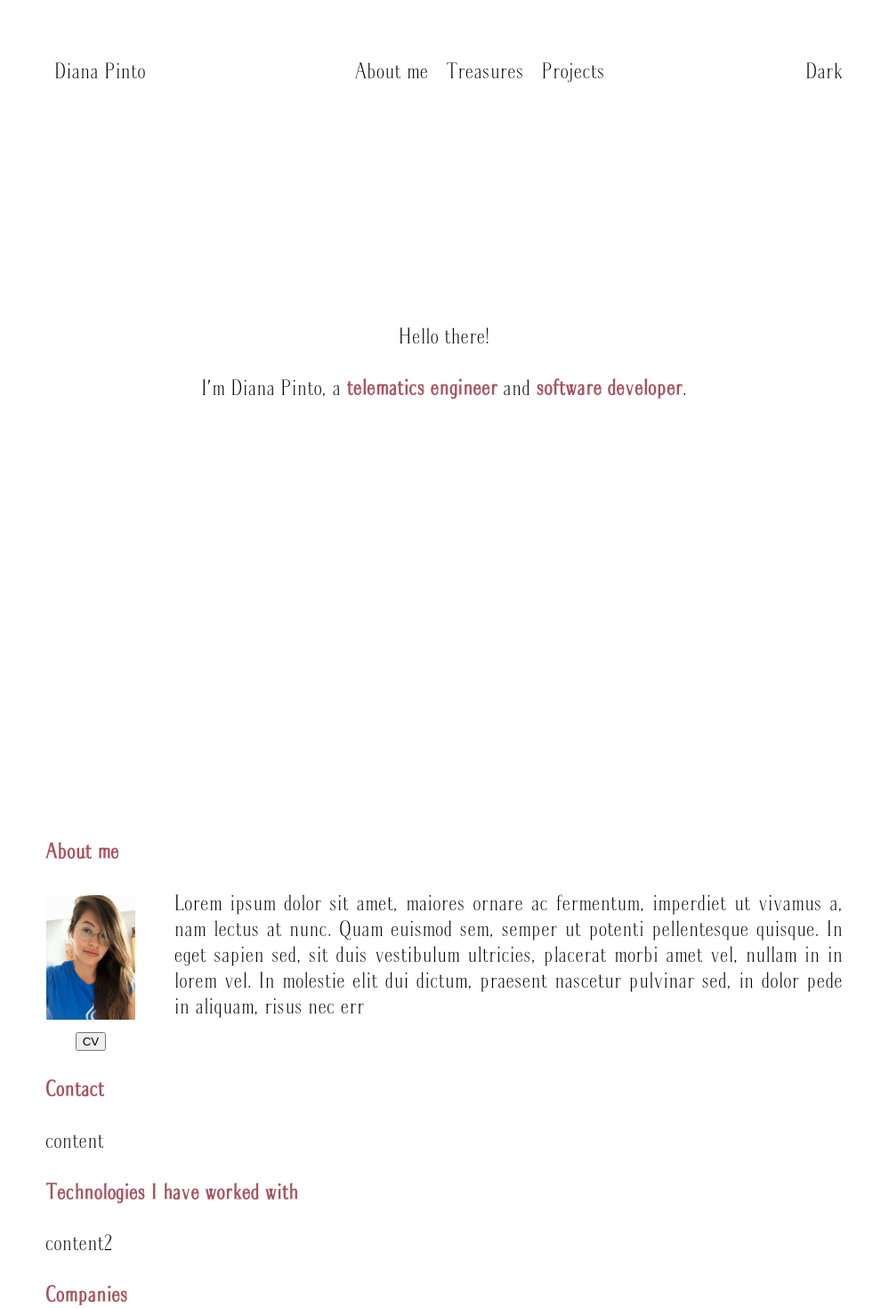
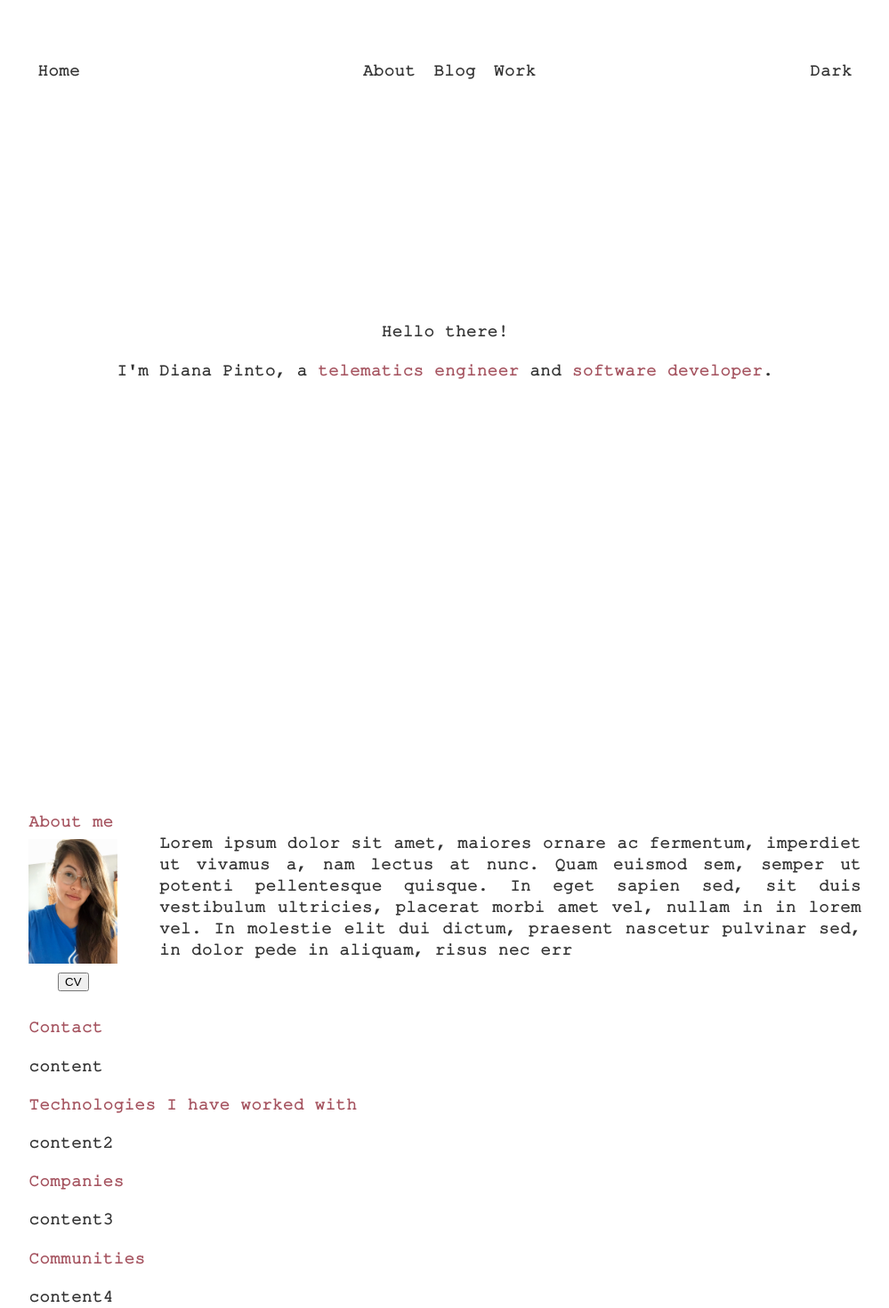
Before and after one commit to apokochito/Apokochito.github.io, a React (Create React App) app: page / in a window 1280 px wide. Shown: the top 1470 px of the page at 89% size, without its empty margins (140-1139 px from the left). Built offline with nearby package versions, Linux system fonts and the light colour scheme.

Commit message:
Change font and style

```diff
--- a/src/assets/css/App.css
+++ b/src/assets/css/App.css
@@ -1,5 +1,5 @@
 .App {
-  padding: 5% 15% 1%;
+  padding: 5% 13% 1%;
 }
 
 a {
@@ -14,6 +14,10 @@ p {
 span {
   color: #a5535f;
   font-weight: bold;
+}
+
+#profile p {
+  margin: 0px;
 }
 
 @media screen and (min-width: 434px) and (max-width: 695px) {
--- a/src/assets/css/Footer.css
+++ b/src/assets/css/Footer.css
@@ -4,7 +4,3 @@
   display: flex;
   justify-content: space-between;
 }
-
-#bottom-footer p {
-  margin: inherit;
-}
--- a/src/assets/css/Intro.css
+++ b/src/assets/css/Intro.css
@@ -4,12 +4,11 @@ img {
 }
 
 #cv {
-  padding: 4% 5% 3% 0%;
+  padding: 0.5% 5% 3% 0%;
 }
 
 #profile {
   text-align: center;
-  margin: auto;
   display: flex;
 }
 
--- a/src/assets/css/Nav.css
+++ b/src/assets/css/Nav.css
@@ -4,11 +4,16 @@
 }
 
 #navbar a {
-  margin: 0px 10px;
+  padding: 10px;
+}
+
+#background-mode {
+  padding: 0px 10px 10px 0px;
 }
 
 #navbar a:hover {
   color: #a5535f;
+  transition: all 0.4s ease-in-out;
 }
 
 @media screen and (min-width: 434px) and (max-width: 695px) {
--- a/src/assets/css/index.css
+++ b/src/assets/css/index.css
@@ -1,8 +1,8 @@
 body {
-  margin: 0;
   font-family: spirequal;
-  font-size: 1.8em;
-  font-weight: 500;
+  font-size: 1.2em;
+  color: #333;
+  font-weight: 600;
   letter-spacing: 0.02em;
   -webkit-font-smoothing: antialiased;
   -moz-osx-font-smoothing: grayscale;
@@ -10,7 +10,7 @@ body {
 
 @font-face {
   font-family: "spirequal";
-  src: local("spirequal"), url(./../fonts/spirequal.ttf) format("truetype");
+  src: local("spirequal"), url(./../fonts/nimbusmono.otf) format("truetype");
 }
 
 #root {
--- a/src/components/App.js
+++ b/src/components/App.js
@@ -18,8 +18,8 @@ function App() {
       <Nav />
       <Main />
       <Intro />
-      {notes.map(note => (
-        <Note title={note.title} content={note.content} />
+      {notes.map((note, i) => (
+        <Note title={note.title} key={i} content={note.content} />
       ))}
       <hr></hr>
       <Footer />
--- a/src/components/Nav.js
+++ b/src/components/Nav.js
@@ -5,13 +5,13 @@ class Nav extends Component {
     return (
       <div id="navbar">
         <div>
-          <a href="./">Diana Pinto</a>
+          <a href="./">Home</a>
         </div>
         <div>
           <nav>
-            <a href="./">About me</a>
-            <a href="/">Treasures</a>
-            <a href="/">Projects</a>
+            <a href="./">About</a>
+            <a href="/">Blog</a>
+            <a href="/">Work</a>
           </nav>
         </div>
         <div id="background-mode">Dark</div>
```
Also changed, not shown: src/assets/fonts/nimbusmono.otf (added), src/assets/fonts/raleway_thin.ttf (added).
